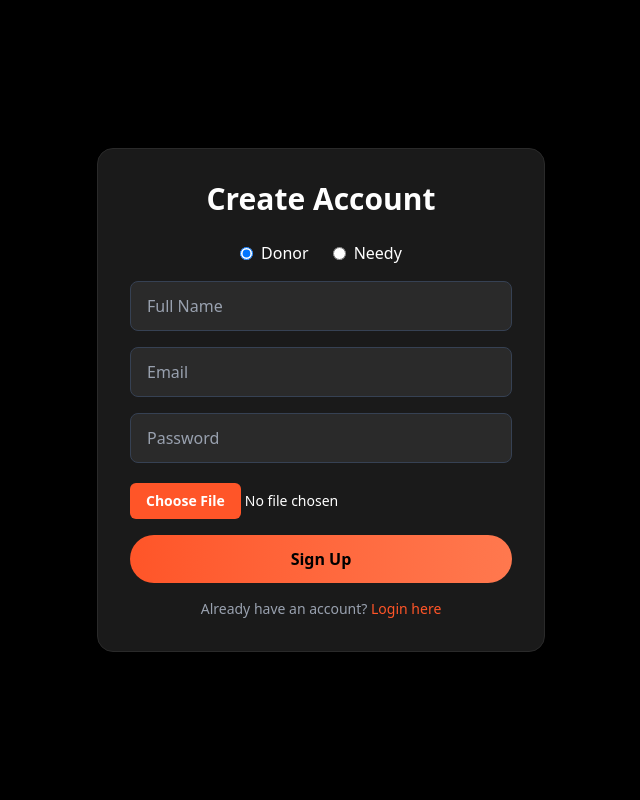
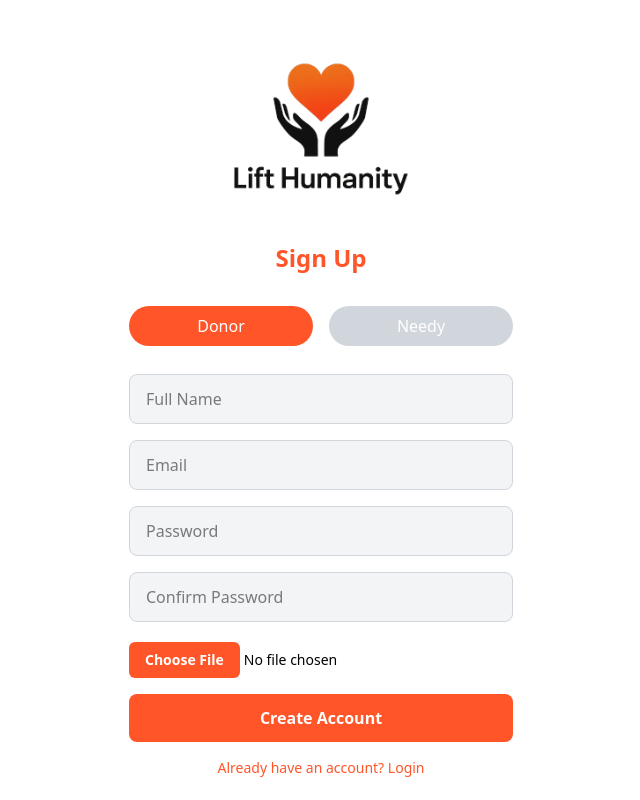
Before and after one commit to asharaam1/donation-user-web, a Next.js app: page /auth/signup in a window 1280 px wide. Shown: the whole page, without its empty margins (319-959 px from the left). Built offline with nearby package versions, Linux system fonts and the light colour scheme.

Commit message:
auth updated

```diff
--- a/app/auth/login/page.jsx
+++ b/app/auth/login/page.jsx
@@ -1,8 +1,8 @@
 "use client";
 import React, { useState } from 'react';
 import Link from 'next/link';
-import { getAuth, signInWithEmailAndPassword } from 'firebase/auth';
-import { getFirestore, doc, getDoc, collection, query, where, getDocs } from 'firebase/firestore';
+import { getAuth, signInWithEmailAndPassword, sendPasswordResetEmail } from 'firebase/auth';
+import { getFirestore, doc, getDoc } from 'firebase/firestore';
 import { app } from '../../utils/firebaseConfig';
 import { useRouter } from 'next/navigation';
 
@@ -14,11 +14,13 @@ export default function Login() {
   const [email, setEmail] = useState('');
   const [password, setPassword] = useState('');
   const [error, setError] = useState('');
+  const [message, setMessage] = useState('');
   const [isLoading, setIsLoading] = useState(false);
 
   const handleLogin = async (e) => {
     e.preventDefault();
     setError('');
+    setMessage('');
     setIsLoading(true);
 
     try {
@@ -47,48 +49,75 @@ export default function Login() {
     }
   };
 
+  const handleForgotPassword = async () => {
+    if (!email) {
+      setError('Please enter your email to reset your password.');
+      return;
+    }
+
+    setError('');
+    setMessage('');
+
+    try {
+      await sendPasswordResetEmail(auth, email);
+      setMessage('Password reset email sent. Please check your inbox.');
+    } catch (err) {
+      setError(err.message || 'Failed to send reset email.');
+    }
+  };
+
   return (
-    <div className="min-h-screen bg-[#000000] flex items-center justify-center px-4">
-      <div className="bg-[#1a1a1a] p-8 rounded-2xl shadow-xl w-full max-w-md border border-[#2a2a2a]">
-        <div className="text-center mb-6">
-          <h2 className="text-3xl font-bold text-white">Login</h2>
-          <p className="mt-1 text-gray-400">Welcome back to <span className="text-[#ff5528] font-semibold">Life Humanity</span></p>
+    <div className="min-h-screen bg-white flex items-center justify-center px-4">
+      <div className="w-full max-w-sm">
+        <div className="flex flex-col items-center">
+          <img src="/logo-donation.png" alt="Lift Humanity" className="w-55 h-55" />
         </div>
 
-        <form onSubmit={handleLogin} className="space-y-5">
+        <h2 className="text-2xl font-bold text-center text-[#ff5528] mb-8">Login</h2>
+
+        <form onSubmit={handleLogin} className="space-y-4">
           <input
             type="email"
             placeholder="Email"
             value={email}
             onChange={(e) => setEmail(e.target.value)}
             required
-            className="w-full px-4 py-3 bg-[#2a2a2a] border border-gray-700 text-white rounded-lg placeholder-gray-400 focus:ring-2 focus:ring-[#ff5528] focus:outline-none"
+            className="w-full px-4 py-3 bg-gray-100 border border-gray-300 rounded-lg focus:outline-none focus:ring-2 focus:ring-[#ff5528]"
           />
-
           <input
             type="password"
             placeholder="Password"
             value={password}
             onChange={(e) => setPassword(e.target.value)}
             required
-            className="w-full px-4 py-3 bg-[#2a2a2a] border border-gray-700 text-white rounded-lg placeholder-gray-400 focus:ring-2 focus:ring-[#ff5528] focus:outline-none"
+            className="w-full px-4 py-3 bg-gray-100 border border-gray-300 rounded-lg focus:outline-none focus:ring-2 focus:ring-[#ff5528]"
           />
 
           {error && <p className="text-red-500 text-sm text-center">{error}</p>}
+          {message && <p className="text-[#ff5528] text-sm text-center">{message}</p>}
 
           <button
             type="submit"
             disabled={isLoading}
-            className="w-full bg-gradient-to-r from-[#ff5528] to-[#ff784e] text-black font-semibold py-3 rounded-full hover:opacity-90 transition-all"
+            className="w-full bg-[#ff5528] hover:bg-[#e0491d] text-white font-semibold py-3 rounded-lg transition-all"
           >
             {isLoading ? 'Logging in...' : 'Login'}
           </button>
         </form>
 
-        <p className="text-center text-sm text-gray-400 mt-4">
-          Don&apos;t have an account?{' '}
-          <Link href="/auth/signup" className="text-[#ff5528] hover:underline font-medium">
-            Sign up here
+        <div className="text-center mt-4">
+          <button
+            onClick={handleForgotPassword}
+            className="text-sm text-[#ff5528] hover:underline focus:outline-none"
+          >
+            Forgot Password?
+          </button>
+        </div>
+
+        <p className="text-center text-sm text-gray-600 mt-2">
+          Don’t have an account?{' '}
+          <Link href="/auth/signup" className="text-[#ff5528] font-medium hover:underline">
+            Sign Up
           </Link>
         </p>
       </div>
--- a/app/auth/signup/page.jsx
+++ b/app/auth/signup/page.jsx
@@ -18,12 +18,12 @@ export default function Signup() {
   const [fullName, setFullName] = useState("");
   const [email, setEmail] = useState("");
   const [password, setPassword] = useState("");
+  const [confirmPassword, setConfirmPassword] = useState("");
+  const [mobile, setMobile] = useState("");
   const [country, setCountry] = useState("");
-  const [mobile, setMobile] = useState("");
-  const [kycFile, setKycFile] = useState(null);
   const [profileImage, setProfileImage] = useState(null);
   const [error, setError] = useState("");
-  const [uploading, setUploading] = useState(false);
+  const [loading, setLoading] = useState(false);
 
   const uploadToCloudinary = async (file) => {
     const formData = new FormData();
@@ -45,7 +45,18 @@ export default function Signup() {
   const handleSignup = async (e) => {
     e.preventDefault();
     setError("");
-    setUploading(true);
+
+    if (password !== confirmPassword) {
+      setError("Passwords do not match!");
+      return;
+    }
+
+    if (!profileImage) {
+      setError("Please upload a profile image.");
+      return;
+    }
+
+    setLoading(true);
 
     try {
       const userCredential = await createUserWithEmailAndPassword(
@@ -55,77 +66,80 @@ export default function Signup() {
       );
       const user = userCredential.user;
 
-      let kycPhotoURL = "";
-      let profileImageURL = "";
-
-      if (role === "needy" && kycFile) {
-        kycPhotoURL = await uploadToCloudinary(kycFile);
+      let imageUrl = "";
+      if (role === "needy" && profileImage) {
+        imageUrl = await uploadToCloudinary(profileImage);
       }
-
       if (role === "donor" && profileImage) {
-        profileImageURL = await uploadToCloudinary(profileImage);
+        imageUrl = await uploadToCloudinary(profileImage);
       }
 
       const userData = {
         fullName,
         email,
         role,
+        profileImage: imageUrl,
         createdAt: new Date(),
       };
 
       if (role === "needy") {
+        userData.mobile = mobile;
         userData.country = country;
-        userData.mobile = mobile;
-        userData.kycPhoto = kycPhotoURL;
-      } else if (role === "donor") {
-        userData.profileImage = profileImageURL;
       }
 
       await setDoc(doc(db, "users", user.uid), userData);
       router.push("/auth/login");
     } catch (err) {
-      setError(err.message);
+      setError(err.message || "Signup failed. Try again.");
     }
 
-    setUploading(false);
+    setLoading(false);
   };
 
   return (
-    <div className="min-h-screen bg-[#000000] flex items-center justify-center px-4">
-      <div className="bg-[#1a1a1a] p-8 rounded-2xl shadow-xl w-full max-w-md border border-[#2a2a2a]">
-        <h2 className="text-3xl font-bold text-white mb-6 text-center">
-          Create Account
+    <div className="min-h-screen bg-white flex items-center justify-center px-2">
+      <div className="w-full max-w-sm">
+        <div className="flex flex-col items-center">
+          <img
+            src="/logo-donation.png"
+            alt="Lift Humanity"
+            className="w-55 h-55"
+          />
+        </div>
+
+        <h2 className="text-2xl font-bold text-center text-[#ff5528] mb-8">
+          Sign Up
         </h2>
-
+        <div className="flex justify-center gap-4 mb-7">
+          <button
+            type="button"
+            onClick={() => setRole("donor")}
+            className={`w-1/2 py-2 rounded-full text-white font-medium ${
+              role === "donor"
+                ? "bg-[#ff5528]"
+                : "bg-gray-300 text-black hover:bg-[#ff784e]"
+            }`}>
+            Donor
+          </button>
+          <button
+            type="button"
+            onClick={() => setRole("needy")}
+            className={`w-1/2 py-2 rounded-full text-white font-medium ${
+              role === "needy"
+                ? "bg-[#ff5528]"
+                : "bg-gray-300 text-black hover:bg-[#ff784e]"
+            }`}>
+            Needy
+          </button>
+        </div>
         <form onSubmit={handleSignup} className="space-y-4">
-          <div className="flex justify-center gap-6 text-white">
-            <label className="flex items-center gap-2">
-              <input
-                type="radio"
-                value="donor"
-                checked={role === "donor"}
-                onChange={() => setRole("donor")}
-              />
-              Donor
-            </label>
-            <label className="flex items-center gap-2">
-              <input
-                type="radio"
-                value="needy"
-                checked={role === "needy"}
-                onChange={() => setRole("needy")}
-              />
-              Needy
-            </label>
-          </div>
-
           <input
             type="text"
             placeholder="Full Name"
             value={fullName}
             onChange={(e) => setFullName(e.target.value)}
             required
-            className="w-full px-4 py-3 bg-[#2a2a2a] text-white placeholder-gray-400 border border-gray-700 rounded-lg focus:ring-2 focus:ring-[#ff5528] focus:outline-none"
+            className="w-full px-4 py-3 bg-gray-100 border border-gray-300 rounded-lg focus:outline-none focus:ring-2 focus:ring-[#ff5528]"
           />
 
           <input
@@ -134,7 +148,7 @@ export default function Signup() {
             value={email}
             onChange={(e) => setEmail(e.target.value)}
             required
-            className="w-full px-4 py-3 bg-[#2a2a2a] text-white placeholder-gray-400 border border-gray-700 rounded-lg focus:ring-2 focus:ring-[#ff5528] focus:outline-none"
+            className="w-full px-4 py-3 bg-gray-100 border border-gray-300 rounded-lg focus:outline-none focus:ring-2 focus:ring-[#ff5528]"
           />
 
           <input
@@ -143,63 +157,64 @@ export default function Signup() {
             value={password}
             onChange={(e) => setPassword(e.target.value)}
             required
-            className="w-full px-4 py-3 bg-[#2a2a2a] text-white placeholder-gray-400 border border-gray-700 rounded-lg focus:ring-2 focus:ring-[#ff5528] focus:outline-none"
+            className="w-full px-4 py-3 bg-gray-100 border border-gray-300 rounded-lg focus:outline-none focus:ring-2 focus:ring-[#ff5528]"
+          />
+
+          <input
+            type="password"
+            placeholder="Confirm Password"
+            value={confirmPassword}
+            onChange={(e) => setConfirmPassword(e.target.value)}
+            required
+            className="w-full px-4 py-3 bg-gray-100 border border-gray-300 rounded-lg focus:outline-none focus:ring-2 focus:ring-[#ff5528]"
           />
 
           {role === "needy" && (
             <>
               <input
                 type="text"
+                placeholder="Mobile Number"
+                value={mobile}
+                onChange={(e) => setMobile(e.target.value)}
+                required
+                className="w-full px-4 py-3 bg-gray-100 border border-gray-300 rounded-lg focus:outline-none focus:ring-2 focus:ring-[#ff5528]"
+              />
+
+              <input
+                type="text"
                 placeholder="Country"
                 value={country}
                 onChange={(e) => setCountry(e.target.value)}
                 required
-                className="w-full px-4 py-3 bg-[#2a2a2a] text-white placeholder-gray-400 border border-gray-700 rounded-lg focus:ring-2 focus:ring-[#ff5528] focus:outline-none"
-              />
-
-              <input
-                type="text"
-                placeholder="Mobile Number"
-                value={mobile}
-                onChange={(e) => setMobile(e.target.value)}
-                required
-                className="w-full px-4 py-3 bg-[#2a2a2a] text-white placeholder-gray-400 border border-gray-700 rounded-lg focus:ring-2 focus:ring-[#ff5528] focus:outline-none"
-              />
-
-              <input
-                type="file"
-                accept="image/*"
-                onChange={(e) => setKycFile(e.target.files[0])}
-                required
-                className="mt-1 w-full text-sm text-white file:py-2 file:px-4 file:rounded-md file:border-0 file:font-semibold file:bg-[#ff5528] file:text-white hover:file:bg-[#ff7f50] file:cursor-pointer file:transition file:duration-300"
+                className="w-full px-4 py-3 bg-gray-100 border border-gray-300 rounded-lg focus:outline-none focus:ring-2 focus:ring-[#ff5528]"
               />
             </>
           )}
 
-          {role === "donor" && (
-            <input
-              type="file"
-              accept="image/*"
-              onChange={(e) => setProfileImage(e.target.files[0])}
-              className="mt-1 w-full text-sm text-white file:py-2 file:px-4 file:rounded-md file:border-0 file:font-semibold file:bg-[#ff5528] file:text-white hover:file:bg-[#ff7f50] file:cursor-pointer file:transition file:duration-300"
-            />
-          )}
+          <input
+            type="file"
+            accept="image/*"
+            onChange={(e) => setProfileImage(e.target.files[0])}
+            required
+            className="mt-1 w-full text-sm file:py-2 file:px-4 file:rounded-md file:border-0 file:font-semibold file:bg-[#ff5528] file:text-white hover:file:bg-[#ff784e] file:cursor-pointer"
+          />
 
-          {error && <p className="text-red-500 text-sm">{error}</p>}
+          {error && <p className="text-red-500 text-sm text-center">{error}</p>}
 
           <button
             type="submit"
-            disabled={uploading}
-            className="w-full bg-gradient-to-r from-[#ff5528] to-[#ff784e] text-black font-semibold py-3 rounded-full hover:opacity-90 transition-all"
-          >
-            {uploading ? "Creating..." : "Sign Up"}
+            disabled={loading}
+            className="w-full bg-[#ff5528] hover:bg-[#ff784e] text-white font-semibold py-3 rounded-lg transition-all">
+            {loading ? "Creating..." : "Create Account"}
           </button>
         </form>
 
-        <p className="text-center text-sm text-gray-400 mt-4">
+        <p className="text-center text-sm text-[#ff5528] mt-4">
           Already have an account?{" "}
-          <Link href="/auth/login" className="text-[#ff5528] hover:underline">
-            Login here
+          <Link
+            href="/auth/login"
+            className="text-[#ff5528] hover:underline font-medium">
+            Login
           </Link>
         </p>
       </div>
```
